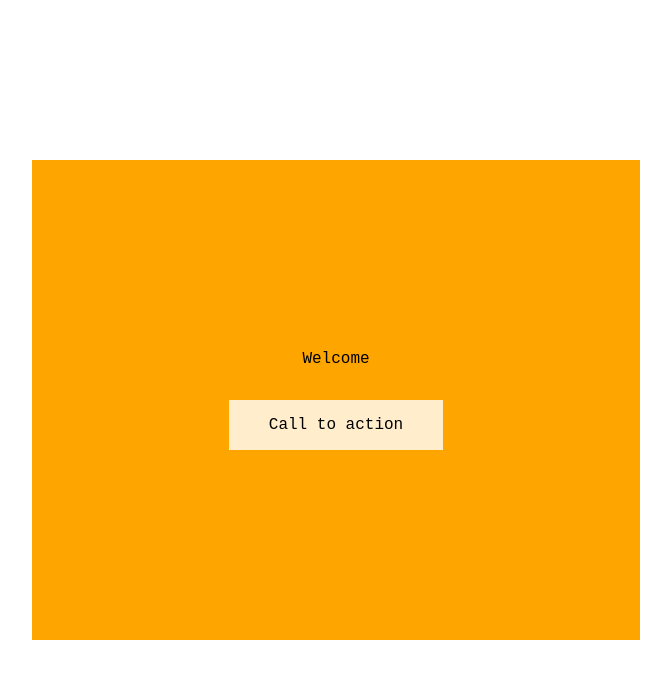
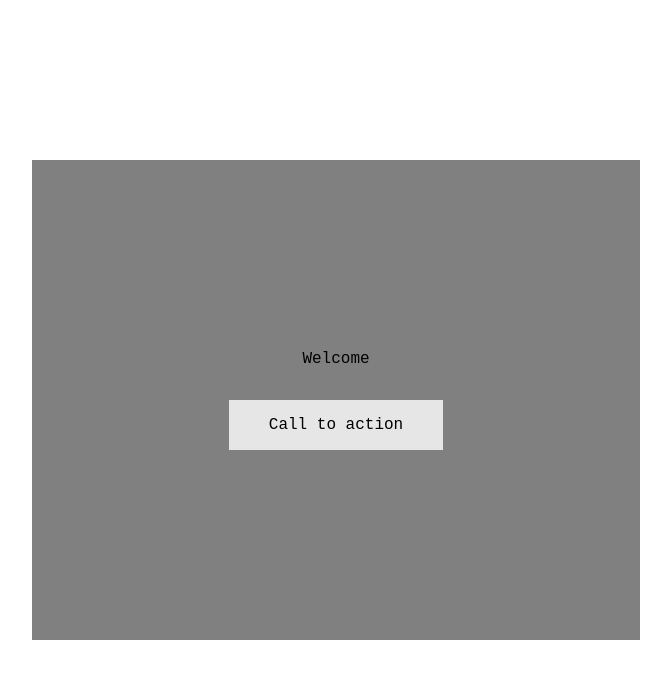
Before and after one commit to erdemuslu/react-uzerine, a React (Vite) app: page / in a window 1280 px wide. Shown: the top 678 px of the page, without its empty margins (304-975 px from the left). Built offline with nearby package versions, Linux system fonts and the light colour scheme.

Commit message:
add end component

```diff
--- /dev/null
+++ b/src/components/End.jsx
@@ -0,0 +1,26 @@
+import React, { useContext } from 'react';
+
+// load main context
+import { MainContext } from '../store/Store';
+
+// load components
+import Button from './shared/Button';
+
+function End() {
+  const { state } = useContext(MainContext);
+
+  return (
+    <div
+      role="main"
+      className="box end"
+      style={state.style}
+    >
+      End
+      <Button
+        text="Doesn't work"
+      />
+    </div>
+  )
+}
+
+export default End;
--- /dev/null
+++ b/src/components/Information.jsx
@@ -0,0 +1,26 @@
+import React, { useContext } from 'react';
+
+// load main context
+import { MainContext } from '../store/Store';
+
+// load components
+import Button from './shared/Button';
+
+function Information() {
+  const { state } = useContext(MainContext);
+
+  return (
+    <div
+      role="main"
+      className="box information"
+      style={state.style}
+    >
+      Information
+      <Button
+        text="Call to action"
+      />
+    </div>
+  )
+}
+
+export default Information;
--- a/src/components/Wrapper.jsx
+++ b/src/components/Wrapper.jsx
@@ -1,22 +1,17 @@
-import React, { useState, useContext } from 'react'
+import React, { useContext } from 'react'
 
 // load main context
 import { MainContext } from '../store/Store';
 
-// load components
-import Welcome from './Welcome';
-import Article from './Article';
+// load data
+import componentsData from '../data/componentsData';
 
 function Wrapper() {
   const { state } = useContext(MainContext);
 
-  const [components] = useState([
-    <Welcome />, <Article />
-  ]);
-
   return (
     <div role="main" className="wrapper">
-      { components[state.index] }
+      { componentsData[state.index] }
     </div>
   )
 }
--- a/src/components/shared/Button.jsx
+++ b/src/components/shared/Button.jsx
@@ -7,6 +7,9 @@ import { MainContext } from '../../store/Store';
 // load action
 import updateIndex from '../../actions/updateIndex';
 import updateStyle from '../../actions/updateStyle';
+
+// load data
+import componentsData from '../../data/componentsData';
 
 function Button({ text }) {
   const { state, dispatch } = useContext(MainContext);
@@ -22,7 +25,8 @@ function Button({ text }) {
     // second animation
     setTimeout(() => {
       dispatch(updateIndex(state.index + 1))
-      // redefine style
+
+      // reset style
       dispatch(updateStyle({
         transform: 'translateX(100%)',
         opacity: 0
@@ -41,7 +45,7 @@ function Button({ text }) {
   return (
     <button
       type="button"
-      onClick={handle}
+      onClick={componentsData.length <= state.index + 1 ? null : handle}
     >
       { text }
     </button>
--- /dev/null
+++ b/src/data/componentsData.jsx
@@ -0,0 +1,13 @@
+import React from 'react';
+
+// load components
+import Welcome from '../components/Welcome';
+import Article from '../components/Article';
+import Information from '../components/Information';
+import End from '../components/End';
+
+const componentsData = [
+  <Welcome />, <Article />, <Information />, <End />
+];
+
+export default componentsData;
--- a/src/style/main.sass
+++ b/src/style/main.sass
@@ -7,6 +7,7 @@
 
 html, body
   height: 100%
+  overflow-x: hidden
 
 body
   font-family: monospace
@@ -24,8 +25,8 @@ body
 .wrapper
   width: 38em
   height: 30em
-  background-color: orange
-  overflow: hidden
+  background-color: transparent
+  // overflow: hidden
 
 .box
   display: flex
@@ -44,6 +45,18 @@ body
   button
     margin-top: 2em
 
+.welcome
+  background-color: gray
+
+.article
+  background-color: lightblue
+
+.information
+  background-color: pink
+
+.end
+  background-color: orange
+
 button
   display: inline-flex
   padding: 1em 2.5em
```
